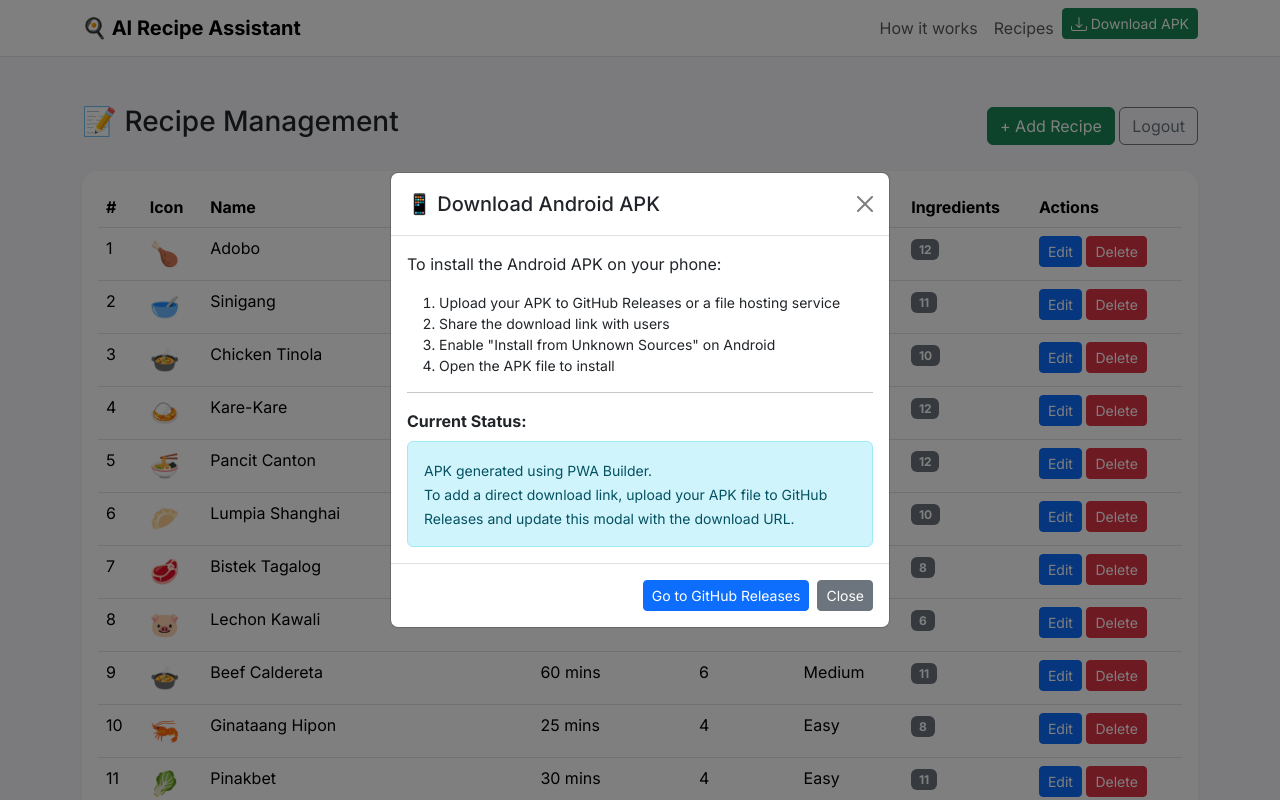
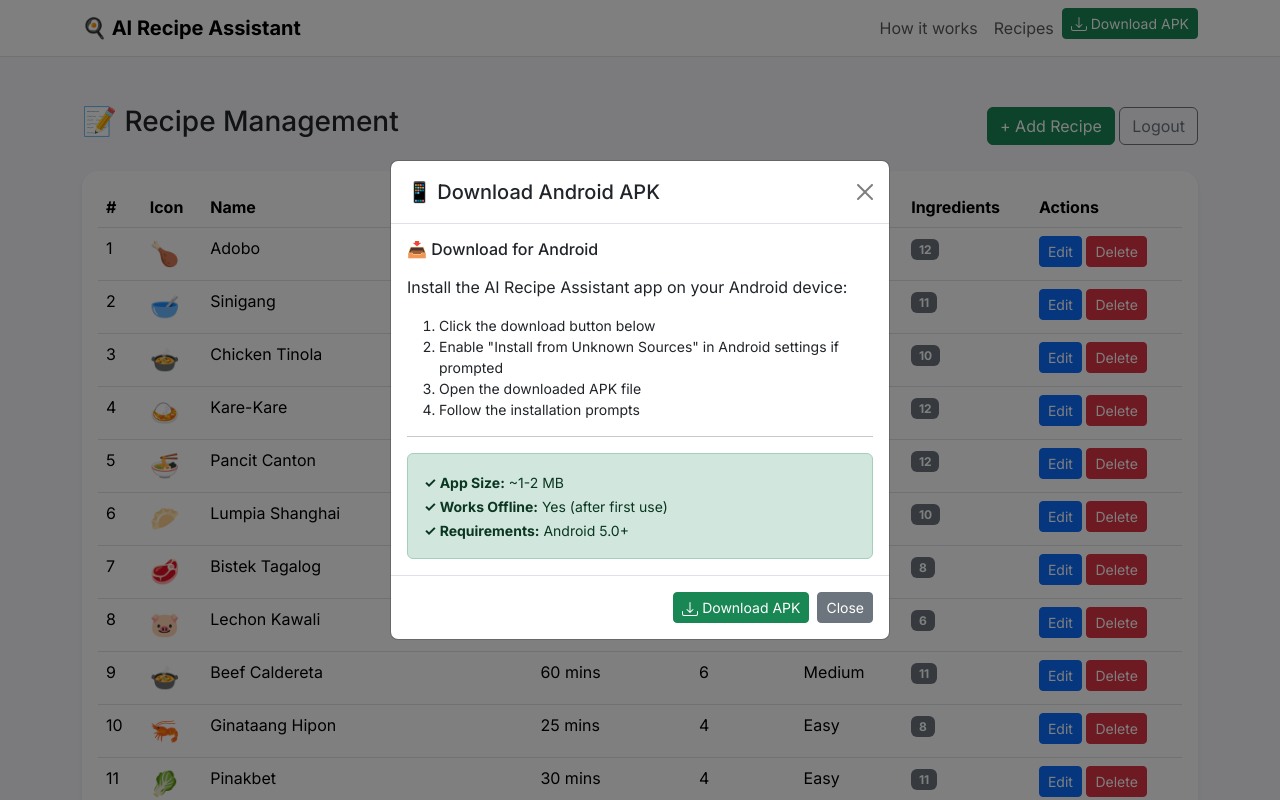
Before and after one commit to JustJas1103/PyApp, a Flask app: page /admin in a window 1280 px wide, after a click on "Download APK". Run offline with Flask 3, Linux system fonts and the light colour scheme; the visitor is signed in with stand-in values (Sample User, id 1).

Commit message:
Update APK download link to v1.0 release

```diff
--- a/templates/base.html
+++ b/templates/base.html
@@ -139,25 +139,30 @@
           <button type="button" class="btn-close" data-bs-dismiss="modal" aria-label="Close"></button>
         </div>
         <div class="modal-body">
-          <p>To install the Android APK on your phone:</p>
+          <h6 class="mb-3">📥 Download for Android</h6>
+          <p>Install the AI Recipe Assistant app on your Android device:</p>
           <ol class="small">
-            <li>Upload your APK to GitHub Releases or a file hosting service</li>
-            <li>Share the download link with users</li>
-            <li>Enable "Install from Unknown Sources" on Android</li>
-            <li>Open the APK file to install</li>
+            <li>Click the download button below</li>
+            <li>Enable "Install from Unknown Sources" in Android settings if prompted</li>
+            <li>Open the downloaded APK file</li>
+            <li>Follow the installation prompts</li>
           </ol>
           <hr>
-          <p class="mb-2"><strong>Current Status:</strong></p>
-          <div class="alert alert-info mb-0">
+          <div class="alert alert-success mb-0">
             <small>
-              APK generated using PWA Builder.<br>
-              To add a direct download link, upload your APK file to GitHub Releases and update this modal with the download URL.
+              <strong>✓ App Size:</strong> ~1-2 MB<br>
+              <strong>✓ Works Offline:</strong> Yes (after first use)<br>
+              <strong>✓ Requirements:</strong> Android 5.0+
             </small>
           </div>
         </div>
         <div class="modal-footer">
-          <a href="https://github.com/JustJas1103/PyApp/releases" target="_blank" class="btn btn-primary btn-sm">
-            Go to GitHub Releases
+          <a href="https://github.com/JustJas1103/PyApp/releases/tag/v1.0" target="_blank" class="btn btn-success btn-sm">
+            <svg xmlns="http://www.w3.org/2000/svg" width="16" height="16" fill="currentColor" class="bi bi-download" viewBox="0 0 16 16">
+              <path d="M.5 9.9a.5.5 0 0 1 .5.5v2.5a1 1 0 0 0 1 1h12a1 1 0 0 0 1-1v-2.5a.5.5 0 0 1 1 0v2.5a2 2 0 0 1-2 2H2a2 2 0 0 1-2-2v-2.5a.5.5 0 0 1 .5-.5z"/>
+              <path d="M7.646 11.854a.5.5 0 0 0 .708 0l3-3a.5.5 0 0 0-.708-.708L8.5 10.293V1.5a.5.5 0 0 0-1 0v8.793L5.354 8.146a.5.5 0 1 0-.708.708l3 3z"/>
+            </svg>
+            Download APK
           </a>
           <button type="button" class="btn btn-secondary btn-sm" data-bs-dismiss="modal">Close</button>
         </div>
```
